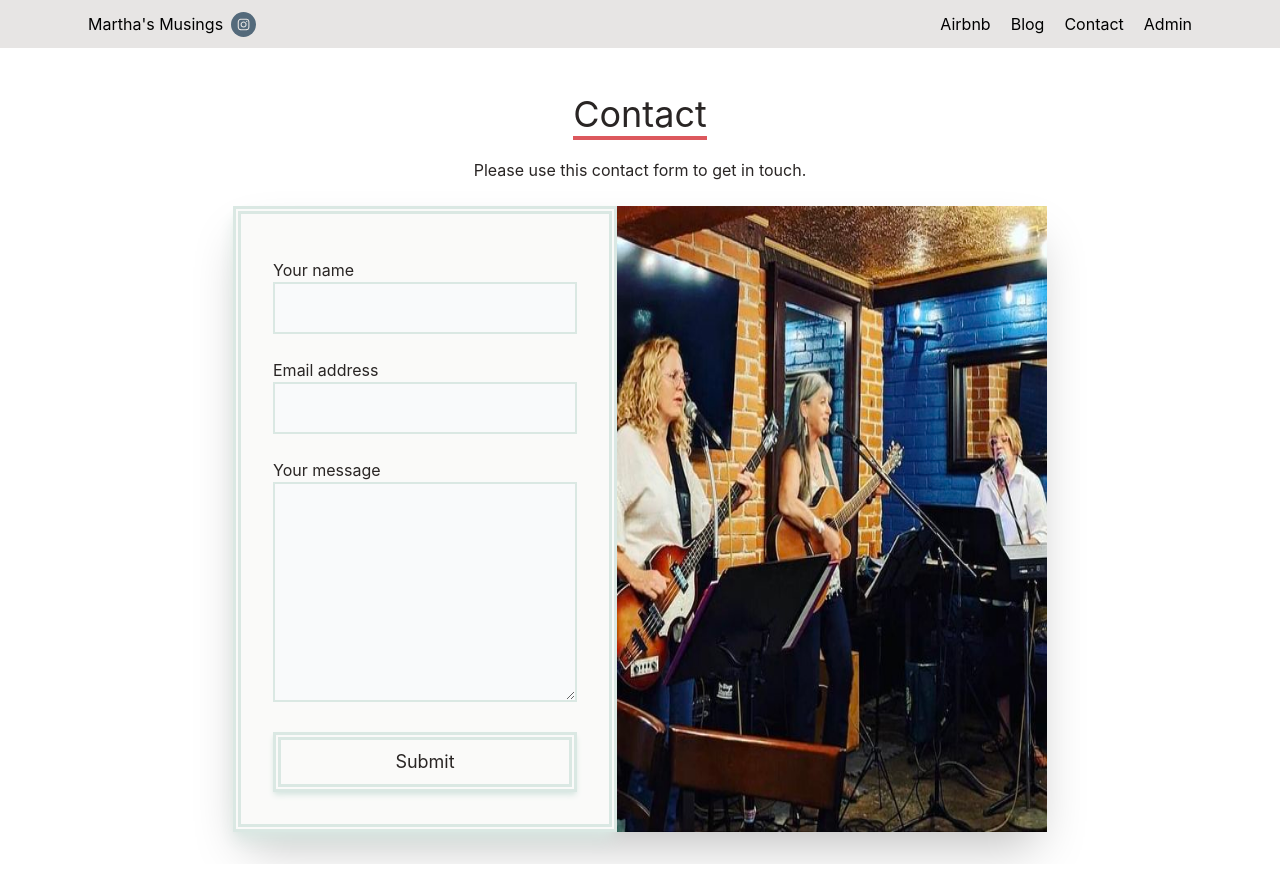
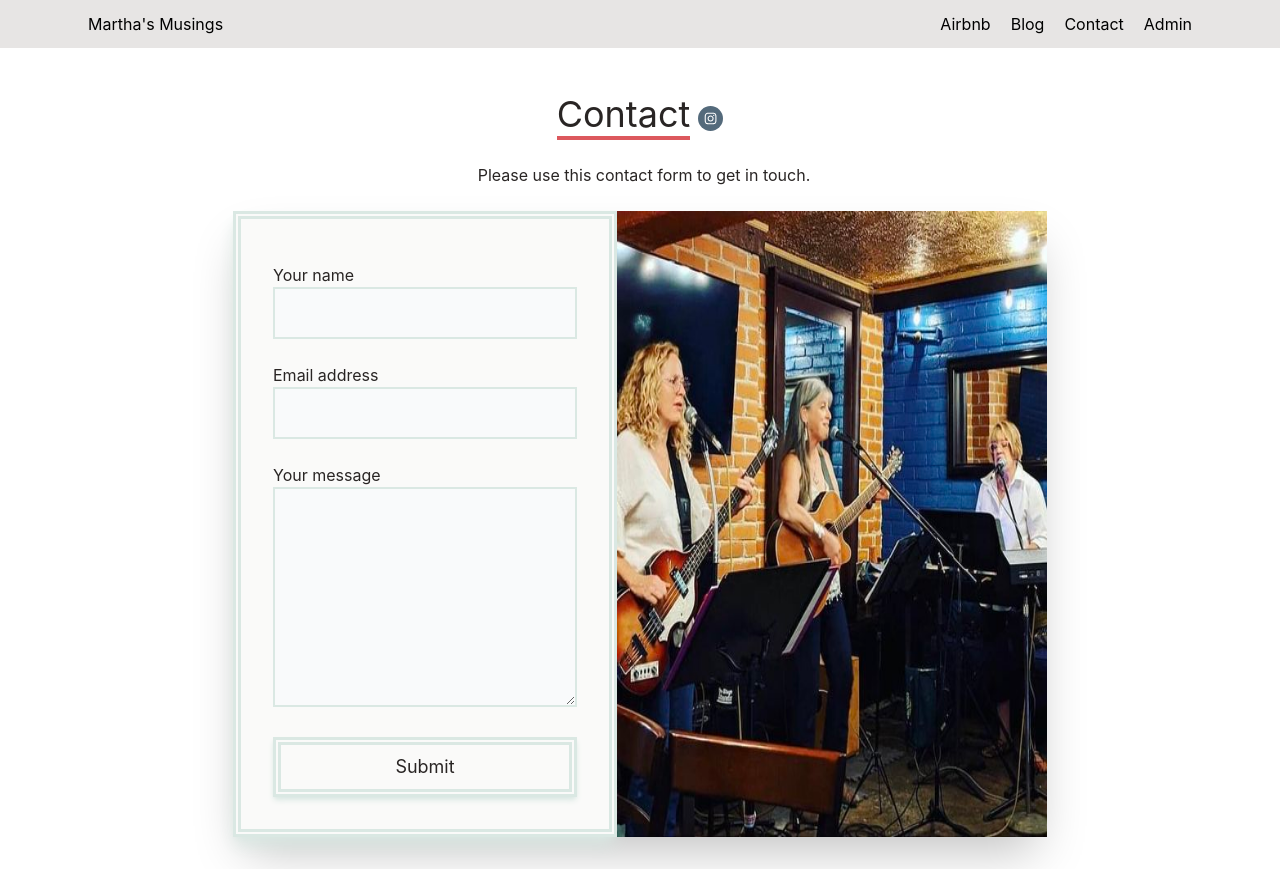
Before and after one commit to JenniferByrnes/martha-blog, a React (Create React App) app: page /contact in a window 1280 px wide. Built offline with nearby package versions, Linux system fonts and the light colour scheme.

Commit message:
Changed Instagram pointers

```diff
--- a/src/components/Navbar.jsx
+++ b/src/components/Navbar.jsx
@@ -1,7 +1,7 @@
 import React, { useState } from 'react';
 import { NavLink } from 'react-router-dom';
 import "./navbar.css";
-import { SocialIcon } from 'react-social-icons';
+
 
 export default function Navbar() {
 
@@ -18,7 +18,7 @@ export default function Navbar() {
             className="hover:text-pcCoral"
             to="/"><h1>Martha's Musings</h1>
           </NavLink>
-          <SocialIcon url="https://www.instagram.com/burfordmartha/" bgColor="#546a7b" style={{ height: 25, width: 25 }} />
+
         </span>
         <>
           {/* right side of Nav Menu */}
--- a/src/pages/Contact.jsx
+++ b/src/pages/Contact.jsx
@@ -1,14 +1,17 @@
 import imageFun from "../assets/images/MBGirlBand.jpeg";
+import { SocialIcon } from 'react-social-icons';
 
 const Contact = () => {
   return (
     // Contact page container
     <section className="container w-full mx-auto text-stone-800 flex justify-center items-center md:p-4 ">
+
       {/* container to place form and text */}
       <div className="flex flex-col justify-center items-center px-6 pt-4 py-4 sm:pt-[30px] mx-auto ">
         {/* before the form header */}
-        <div className="text-center">
+        <div className="text-center space-x-2">
           <h2 className="text-4xl inline border-b-4 border-pcCoral">Contact</h2>
+          <SocialIcon url="https://www.instagram.com/burford469/" bgColor="#546a7b" style={{ height: 25, width: 25 }} className="mb-2"/>
           <p className="py-6">
             Please use this contact form to get in touch.
           </p>
--- a/src/pages/Photos.jsx
+++ b/src/pages/Photos.jsx
@@ -1,6 +1,7 @@
 import React, { useState } from 'react';
 import SubNav from '../components/SubNav';
 import Gallery from '../components/Gallery'
+import { SocialIcon } from 'react-social-icons';
 
 export default function Photos() {
 
@@ -18,25 +19,28 @@ export default function Photos() {
   return (
     <div>
       <SubNav
+
         categories={categories}
         setCurrentCategory={setCurrentCategory}
         currentCategory={currentCategory}
         contactSelected={contactSelected}
         setContactSelected={setContactSelected}
       ></SubNav>
-      <main className="container mx-auto p-6" >
-        {( currentCategory.categoryName === "all")
+      <SocialIcon url="https://www.instagram.com/blueridge.hideaway/" bgColor="#546a7b" style={{ height: 25, width: 25 }} />
+      <main className="container mx-auto px-6" >
+
+        {(currentCategory.categoryName === "all")
           ?
           <>
-          {/* TODO - make this work with loop - somehow get useState to work here */}
-          {/* The following statement causes a re-render so that only the last category is shown */}
-          {/* {setCurrentCategory(categories[1])} */}
-          <Gallery currentCategory={{ }}></Gallery>
-            <Gallery currentCategory={{categoryName: "outside", description: "Your breathtaking view from the house"}}></Gallery>
-            <Gallery currentCategory={{categoryName: "living", description: "Well appointed main living spaces"}}></Gallery>
+            {/* TODO - make this work with loop - somehow get useState to work here */}
+            {/* The following statement causes a re-render so that only the last category is shown */}
+            {/* {setCurrentCategory(categories[1])} */}
+            <Gallery currentCategory={{}}></Gallery>
+            <Gallery currentCategory={{ categoryName: "outside", description: "Your breathtaking view from the house" }}></Gallery>
+            <Gallery currentCategory={{ categoryName: "living", description: "Well appointed main living spaces" }}></Gallery>
 
-            <Gallery currentCategory={{categoryName: "bedrooms", description: "Photos of the three beautifully decorated bedrooms"}}></Gallery>
-            <Gallery currentCategory={{categoryName: "other", description: "Pictures that defy categorization."}}></Gallery>
+            <Gallery currentCategory={{ categoryName: "bedrooms", description: "Photos of the three beautifully decorated bedrooms" }}></Gallery>
+            <Gallery currentCategory={{ categoryName: "other", description: "Pictures that defy categorization." }}></Gallery>
           </>
           : <Gallery currentCategory={currentCategory}></Gallery>
         }
```
